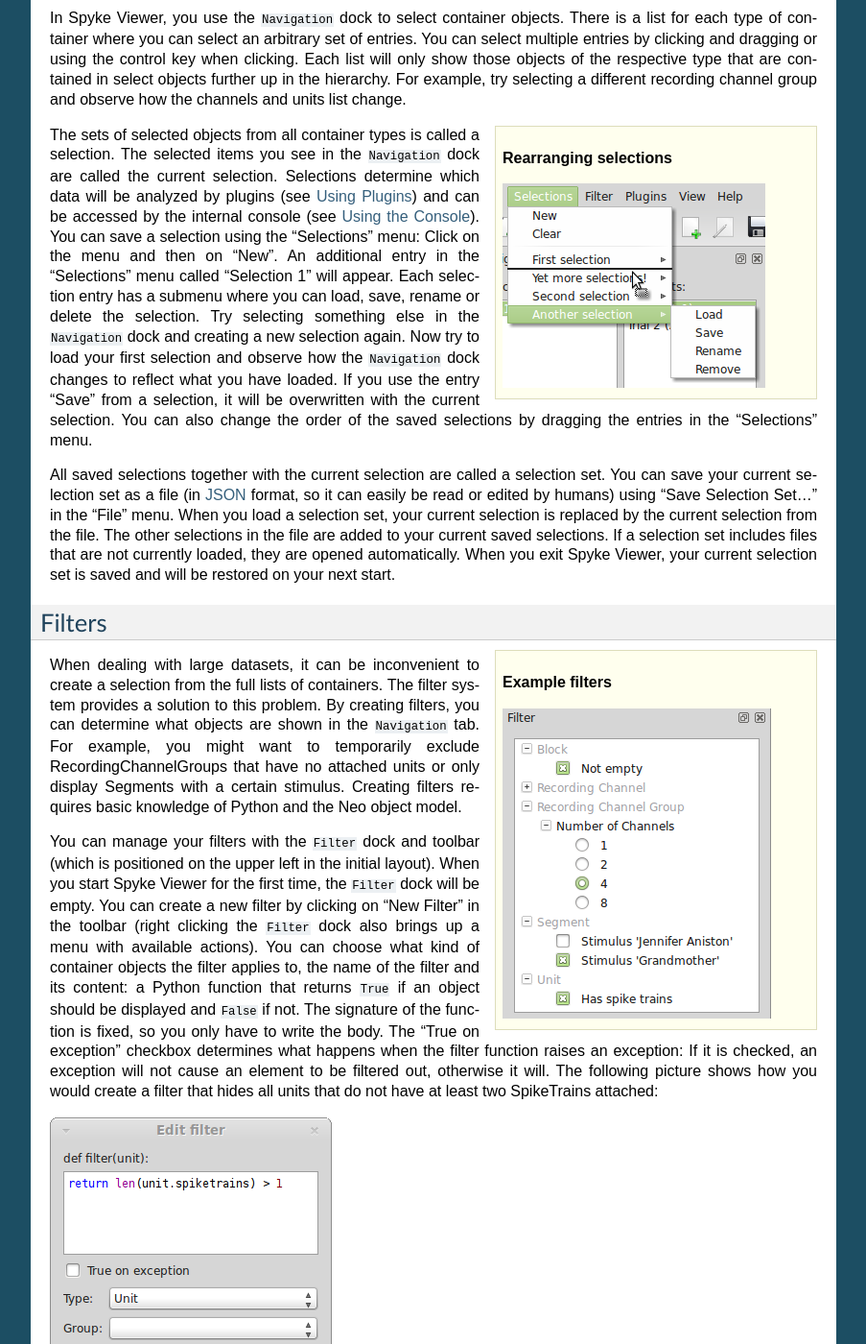
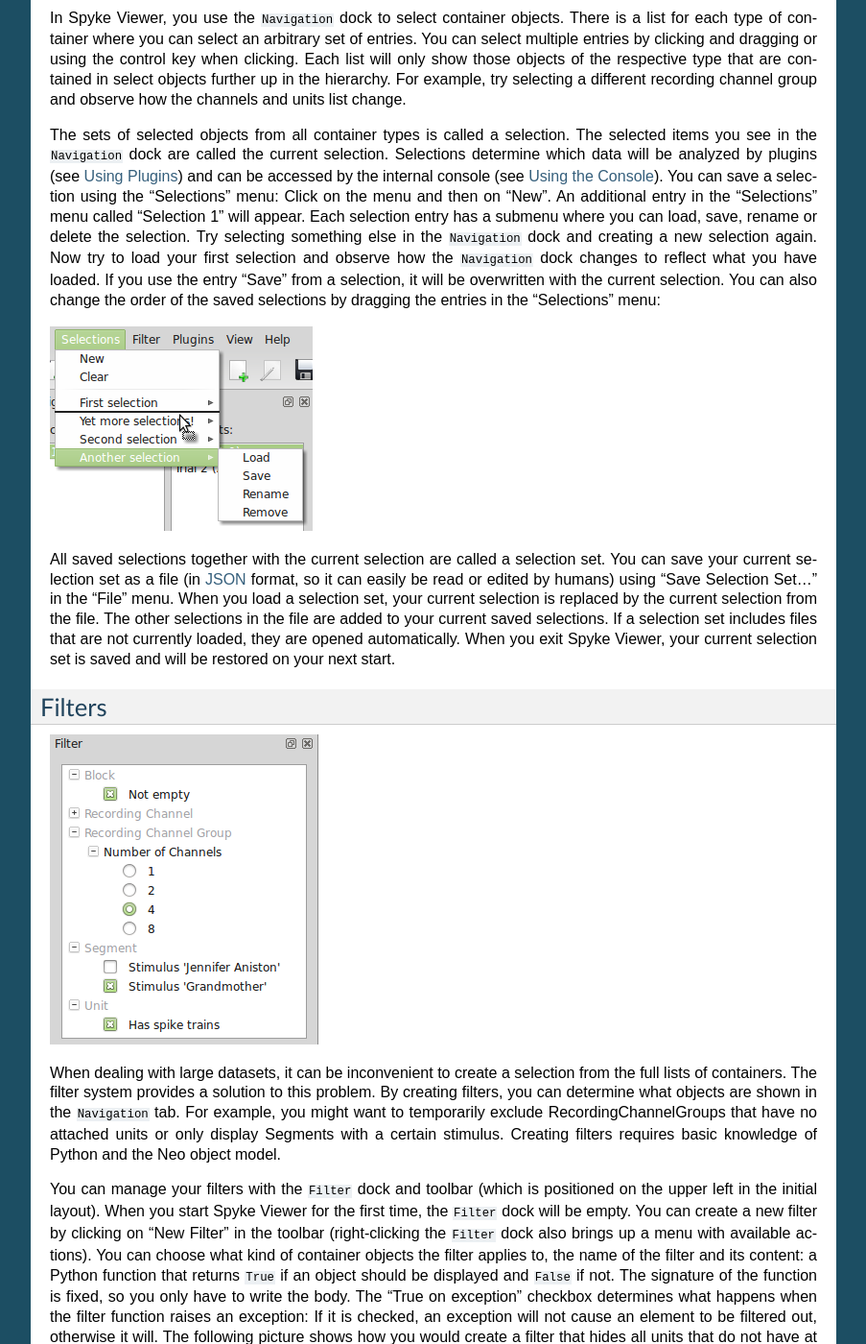
Before and after one commit to rproepp/spykeviewer, a Sphinx documentation site: the page built from doc/source/usage.rst, in a window 1280 px wide and 1400 px high, scrolled down 1809 px. Shown: the whole window at 96% size, without its empty margins (198-1101 px from the left). Built offline with Sphinx 7.4.7, drawn with Linux system fonts in a browser that asks for light colours; formulas are drawn with MathJax 3; some of the changed text lies outside the part shown.

Commit message:
Documentation update

```diff
--- a/doc/source/usage.rst
+++ b/doc/source/usage.rst
@@ -60,10 +60,6 @@ objects of the respective type that are contained in select objects further
 up in the hierarchy. For example, try selecting a different recording channel
 group and observe how the channels and units list change.
 
-.. sidebar:: Rearranging selections
-
-    .. image:: /img/selections-menu.png
-
 The sets of selected objects from all container types is called a selection.
 The selected items you see in the ``Navigation`` dock are called the current
 selection. Selections determine which data will be analyzed by plugins (see
@@ -77,9 +73,9 @@ selection again. Now try to load your first selection and observe how the
 ``Navigation`` dock changes to reflect what you have loaded. If you use the
 entry "Save" from a selection, it will be overwritten with the current
 selection. You can also change the order of the saved selections by dragging
-the entries in the "Selections" menu.
+the entries in the "Selections" menu:
 
-
+.. image:: /img/selections-menu.png
 
 All saved selections together with the current selection are called a
 selection set. You can save your current selection set as a file (in
@@ -94,9 +90,7 @@ your current selection set is saved and will be restored on your next start.
 Filters
 -------
 
-.. sidebar:: Example filters
-
-    .. image:: /img/filterdock.png
+.. image:: /img/filterdock.png
 
 When dealing with large datasets, it can be inconvenient to create a selection
 from the full lists of containers. The filter system provides a solution to
@@ -109,7 +103,7 @@ of Python and the Neo object model.
 You can manage your filters with the ``Filter`` dock and toolbar (which is
 positioned on the upper left in the initial layout). When you start Spyke
 Viewer for the first time, the ``Filter`` dock will be empty. You can create
-a new filter by clicking on "New Filter" in the toolbar (right clicking the
+a new filter by clicking on "New Filter" in the toolbar (right-clicking the
 ``Filter`` dock also brings up a menu with available actions). You can choose
 what kind of container objects the filter applies to, the name of the filter
 and its content: a Python function that returns ``True`` if an object should
```
Also changed, not shown: other parts of doc/source/usage.rst (+8 -0 lines).
